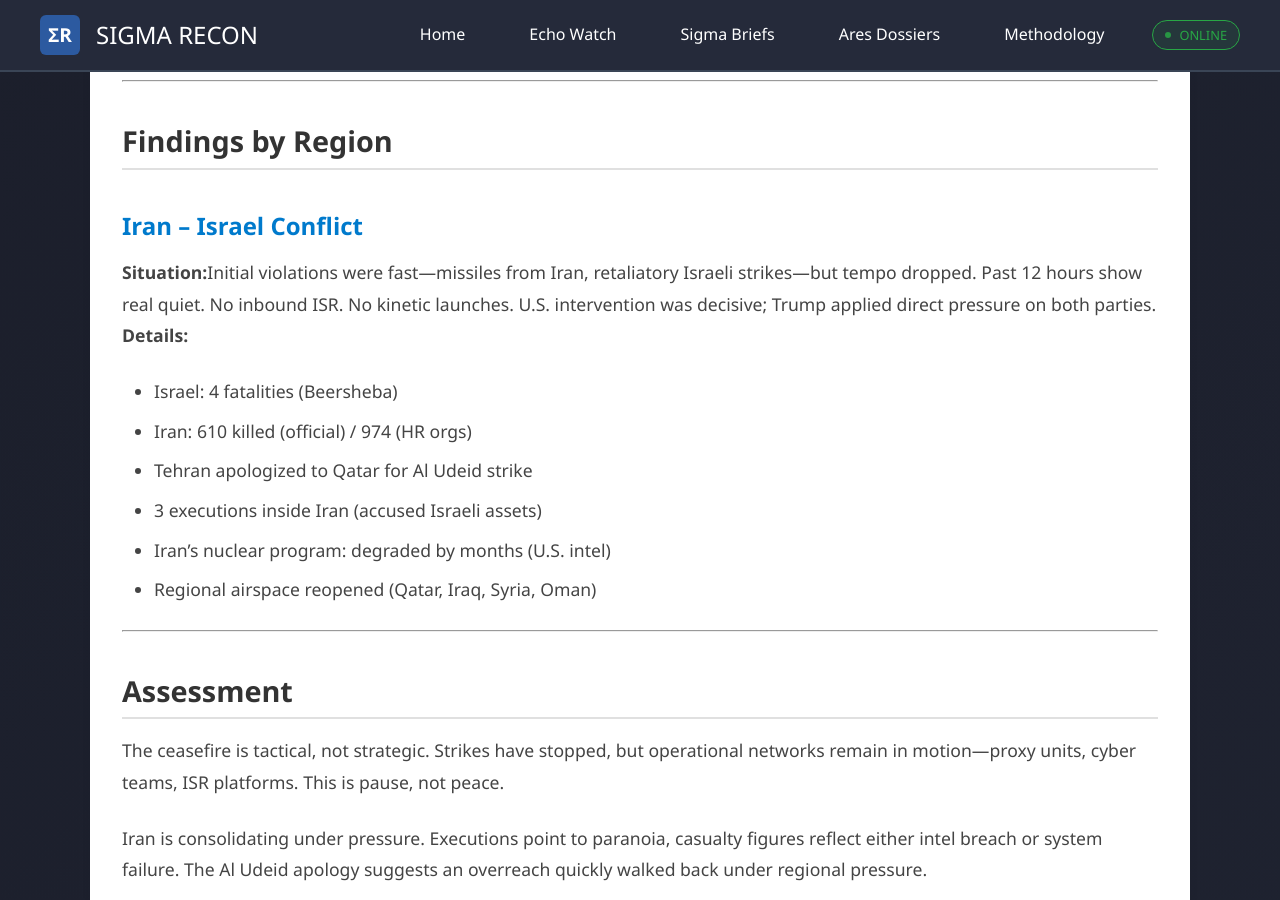
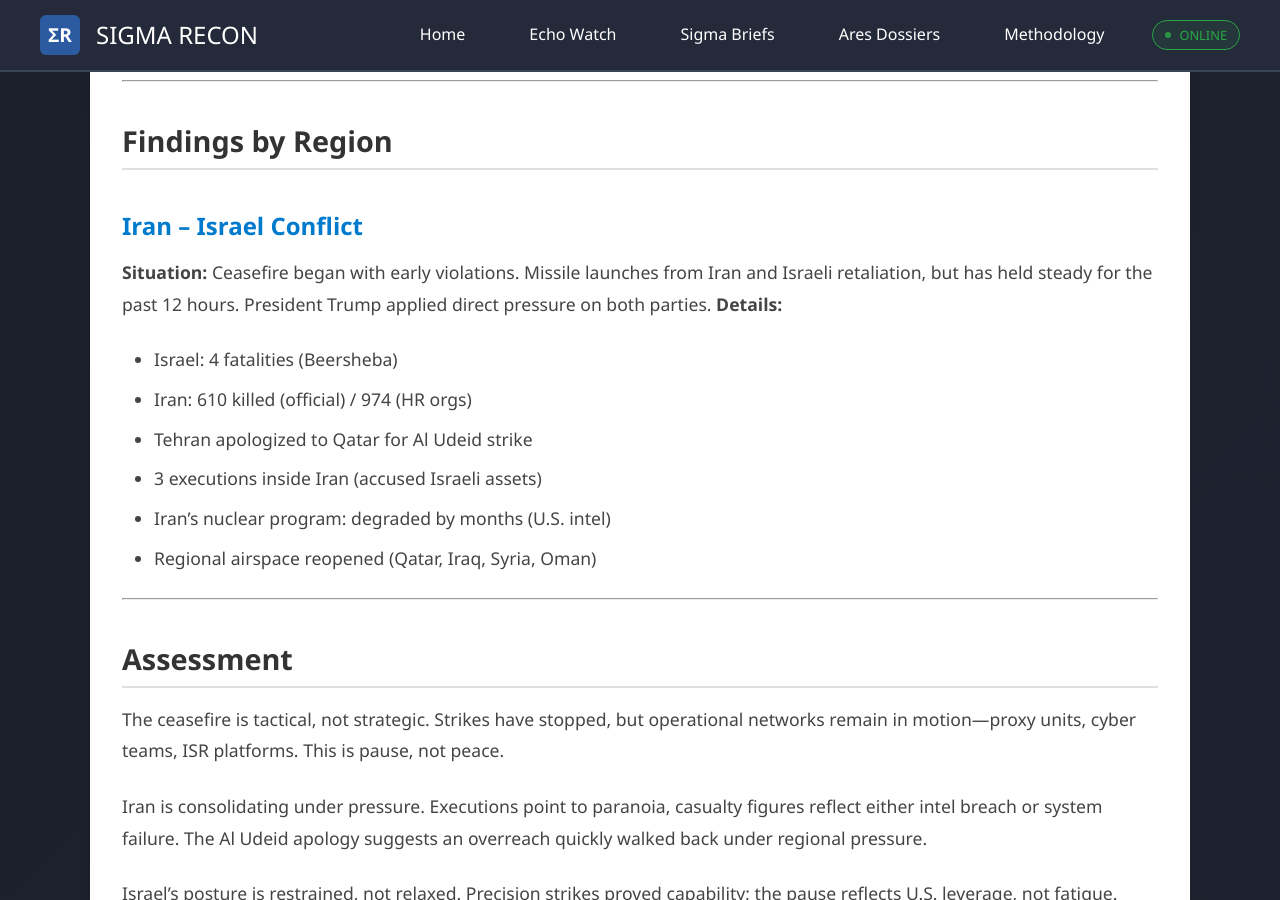
Before and after one commit to Monster52/SIGMA_Recon, a Jekyll site: the page built from _posts/2025-06-25-echo.md, in a window 1280 px wide and 900 px high, scrolled down 1300 px. Built offline with Jekyll 4.4.1, drawn with Linux system fonts in a browser that asks for light colours; some of the changed lines change nothing that is shown; some of the changed text lies outside the part shown.

Commit message:
Fixed some typos

```diff
--- a/_posts/2025-06-25-echo.md
+++ b/_posts/2025-06-25-echo.md
@@ -37,7 +37,7 @@
 
 ### Iran – Israel Conflict
 
-**Situation:**Initial violations were fast—missiles from Iran, retaliatory Israeli strikes—but tempo dropped. Past 12 hours show real quiet. No inbound ISR. No kinetic launches. U.S. intervention was decisive; Trump applied direct pressure on both parties.
+**Situation:** Ceasefire began with early violations. Missile launches from Iran and Israeli retaliation, but has held steady for the past 12 hours. President Trump applied direct pressure on both parties.
 **Details:**
 - Israel: 4 fatalities (Beersheba)
 - Iran: 610 killed (official) / 974 (HR orgs)
@@ -83,7 +83,7 @@
   - Zelensky at NATO Summit (The Hague), urging support and military investment.
   - Ukraine to export defense tech and establish joint production in Europe.
 
-- **Assessment (BLUF):**
+## Assessment
   Russia pushes tempo ahead of NATO talks—intent clear. Ukraine holds posture, signals depth and reach. Long-range strikes probe key targets: fuel, airfields, logistics inside Russia. Calibrated, not reckless. Eastern front stays hot—cross-border pressure, symbolic civilian hits. Next 24 hours: expect Russian missile and drone ops to surge in sync with NATO deliberations. Psychological shaping in progress. Kyiv will keep the pressure high, but measured. Strategic rupture unlikely—yet. Diplomacy sets the tempo. Both sides are playing to the optics.
 
 ---
@@ -97,7 +97,7 @@
   - No current PLA activity in Strait, but Taiwan scenario planning remains active.
   - Commentary increasing on how Iran conflict could disrupt Chinese energy security.
 
-- **Assessment (BLUF):**
+## Assessment
 China stays patient, but active. No overt moves—just steady pressure beneath the surface. Narrative building continues: sovereignty, inevitability, legitimacy. Every statement scaffolds future justification. Western distraction creates space. Beijing exploits it—gray-zone patrols, ADIZ breaches, naval signals just below the line. No missteps. Just momentum.
 
 Over the next 24 hours, expect calibrated incursions and messaging. Nothing kinetic, but the tempo holds. The buildup is slow, quiet, and intentional. It’s not posturing. It’s preparation.
```
